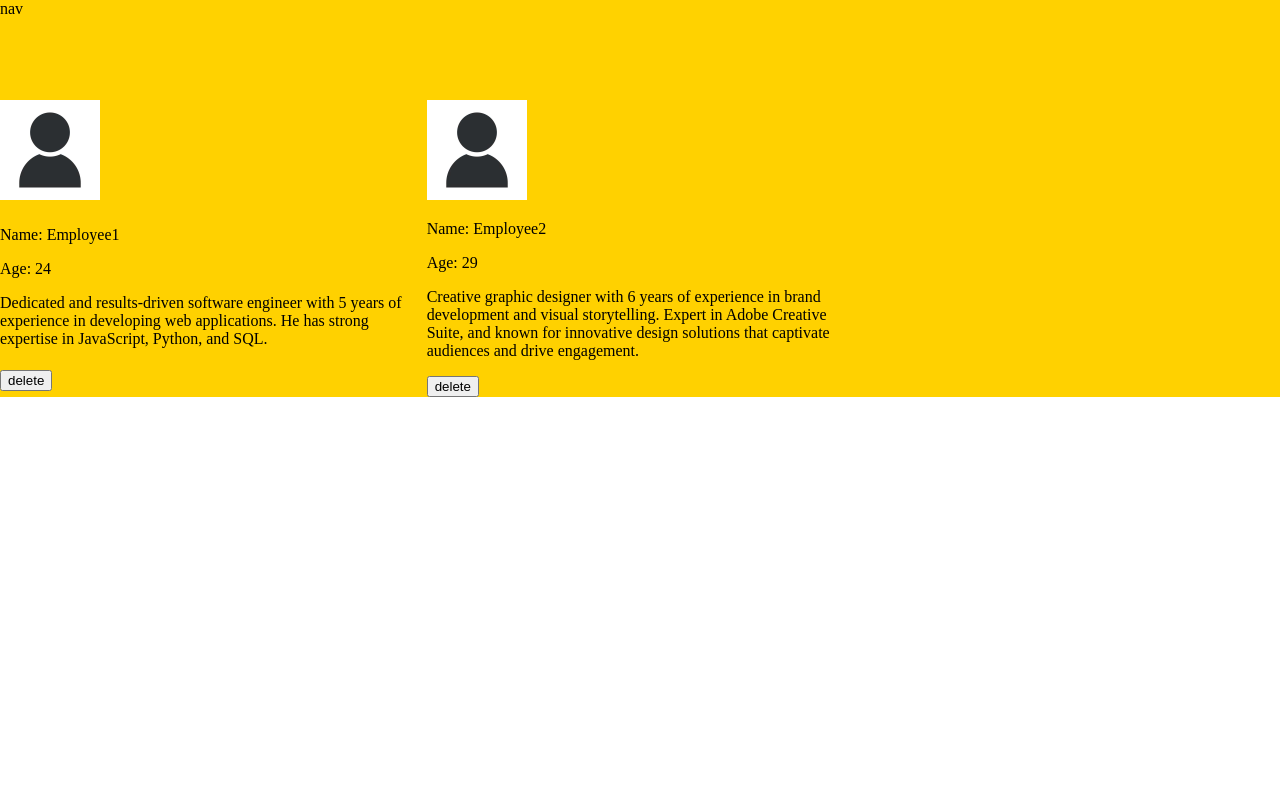
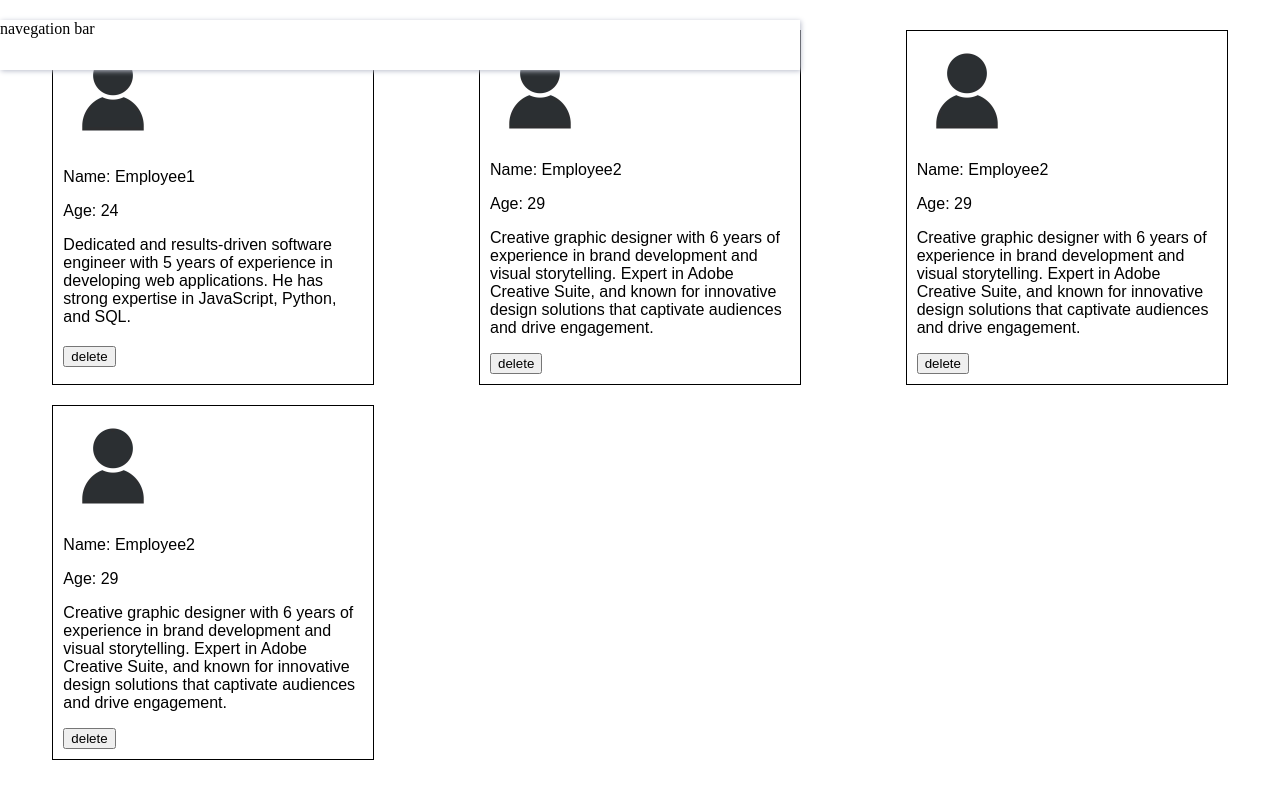
Before and after one commit to Jakxel12/Projects-Web-Dev, a plain HTML site: page Manipulation_Employee_Project/Main.html in a window 1280 px wide. Drawn offline with Linux system fonts and the light colour scheme.

Commit message:
changes in css and interactive layouts

```diff
--- a/Manipulation_Employee_Project/Main.html
+++ b/Manipulation_Employee_Project/Main.html
@@ -10,7 +10,7 @@
 <body>
   <div class="display">
     <nav class="nav-bar">
-      nav
+      navegation bar
     </nav>
     <div class="employee-display">
     </div>
--- a/Manipulation_Employee_Project/data/employees.js
+++ b/Manipulation_Employee_Project/data/employees.js
@@ -10,5 +10,17 @@ const employees = [
     img: '/resources/img/user.jpg',
     age: 29,
     description: 'Creative graphic designer with 6 years of experience in brand development and visual storytelling. Expert in Adobe Creative Suite, and known for innovative design solutions that captivate audiences and drive engagement.'
+  },
+  {
+    name: 'Employee2',
+    img: '/resources/img/user.jpg',
+    age: 29,
+    description: 'Creative graphic designer with 6 years of experience in brand development and visual storytelling. Expert in Adobe Creative Suite, and known for innovative design solutions that captivate audiences and drive engagement.'
+  },
+  {
+    name: 'Employee2',
+    img: '/resources/img/user.jpg',
+    age: 29,
+    description: 'Creative graphic designer with 6 years of experience in brand development and visual storytelling. Expert in Adobe Creative Suite, and known for innovative design solutions that captivate audiences and drive engagement.'
   }
 ];
--- a/Manipulation_Employee_Project/styles/Main.css
+++ b/Manipulation_Employee_Project/styles/Main.css
@@ -1,42 +1,55 @@
+@import url('https://fonts.googleapis.com/css2?family=Roboto:ital,wght@0,100;0,300;0,400;0,500;0,700;0,900;1,100;1,300;1,400;1,500;1,700;1,900&display=swap');
 html,body{
   margin: 0%;
-  padding: 0%;
-  width: 100%;
-  height: 100%;
+  height: 0%;
+}
+
+.employee-display{
+  display: grid;
+  grid-template-columns: repeat(3,1fr);
+  margin: auto;
+  justify-items: center;
+  margin-top: 20px;
+
+}
+@media only screen and (max-width:1000px) {
+  .employee-display{
+    display: grid;
+    grid-template-columns: auto auto ;
+    grid-template-rows: auto;
+  }
+}
+@media (max-width:540px) {
+  .employee-display{
+    display: grid;
+    grid-template-columns: 1fr;
+    grid-template-rows: 1fr;
+  }
+}
+
+
+
+.employee{
+  align-items: center;
+  display: grid;
+  grid-template-rows: auto auto auto auto;
+  border: 1px solid;
+  margin: 10px;
+  padding: 10px;
+  width: min-content;
+  font-family: sans-serif;
+}
+.employee-description{
+  width: 300px;
 }
 img{
-  width: 100px;
   height: 100px;
 }
 
-.nav-bar{
-  background-color: #ffd200;
+nav{
+  background-color: rgb(255, 255, 255);
+  box-shadow: 1px 1px 5px #babecc;
   position: fixed;
   width: 100vh;
-  height: 100px;
+  height: 50px;
 }
-
-.employee-display{
-  padding-top: 100px;
-  background-color: #ffd100;
-  display: grid;
-  grid-template-columns: 1fr 1fr ;
-  grid-template-columns: 1fr 1fr 1fr;
-}
-@media only screen and (max-width: 800px) {
-  .employee-display{
-  grid-template-columns: 1fr 1fr;
-  }
-}
-@media only screen and (max-width: 500px) {
-  .employee-display{
-  grid-template-columns: 1fr;
-  }
-}
-
-.employee{
-  display: grid;
-  grid-template-columns: auto;
-  grid-template-rows: auto ;
-  background-color: #ffd100;
-}
```
